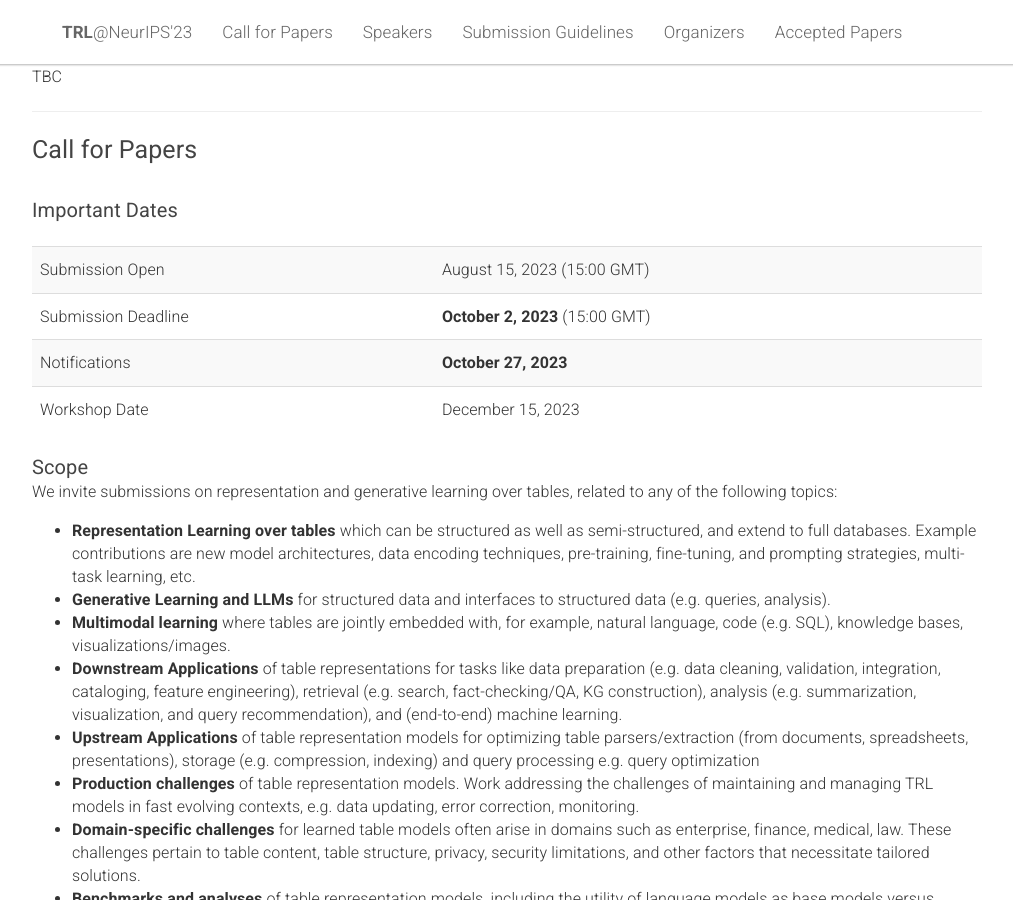
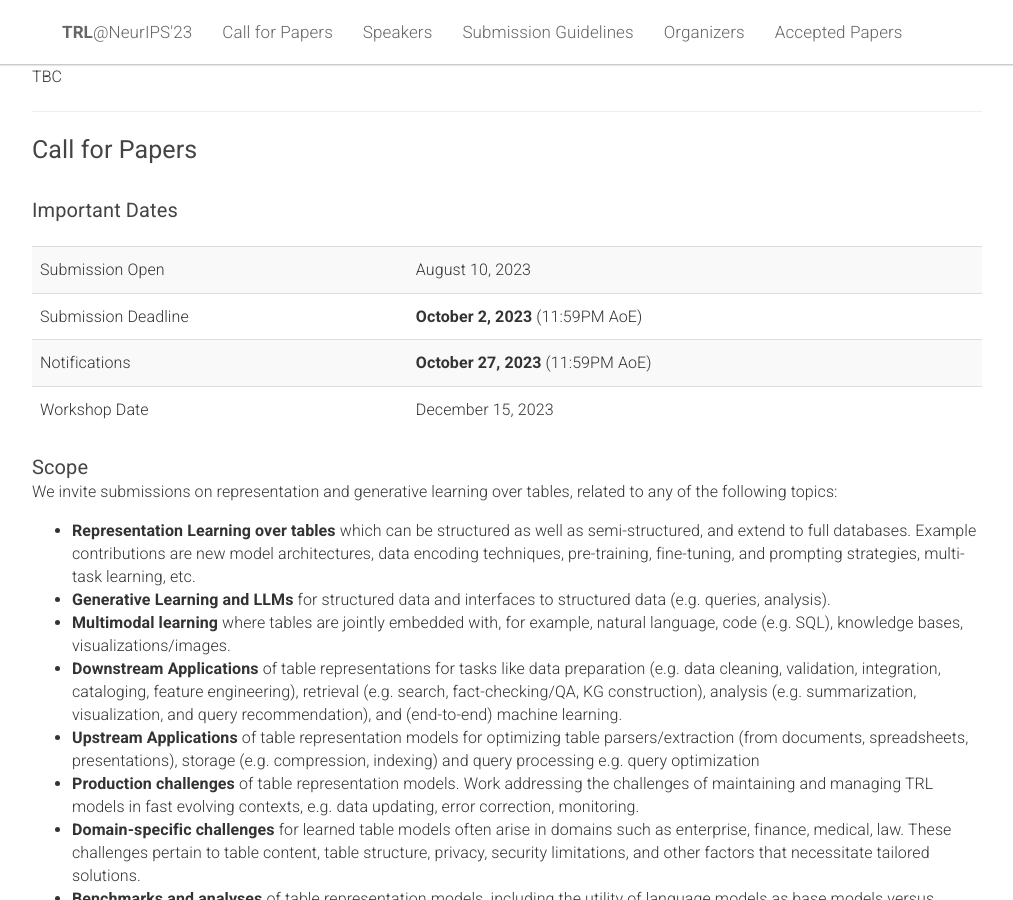
Before and after one commit to table-representation-learning/table-representation-learning.github.io, a Jekyll site: the page built from _pages/home.html, in a window 1280 px wide and 900 px high, scrolled down 1039 px. Shown: the whole window, without its empty margins (133-1146 px from the left). Built offline with Jekyll 4.4.1, drawn with Linux system fonts in a browser that asks for light colours.

Commit message:
update timezone to aoe

```diff
--- a/_pages/home.html
+++ b/_pages/home.html
@@ -418,15 +418,15 @@ acknowledgements: ""
                 <tbody>
                     <tr>
                         <td>Submission Open</td>
-                        <td>August 15, 2023 (15:00 GMT)</td>
+                        <td>August 10, 2023</td>
                     </tr>
                     <tr>
                         <td>Submission Deadline</td>
-                        <td><b>October 2, 2023</b> (15:00 GMT)</td>
+                        <td><b>October 2, 2023</b> (11:59PM AoE)</td>
                     </tr>
                     <tr>
                         <td>Notifications</td>
-                        <td><b>October 27, 2023</b></td>
+                        <td><b>October 27, 2023</b> (11:59PM AoE)</td>
                     </tr>
                     <tr>
                         <td>Workshop Date</td>
```
